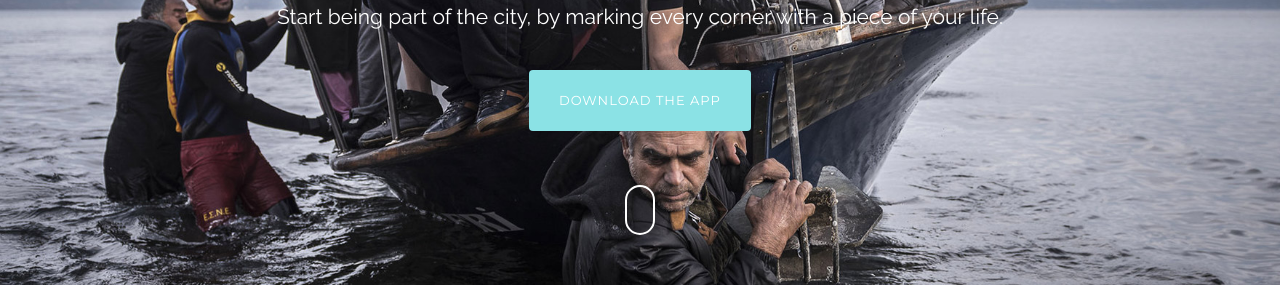
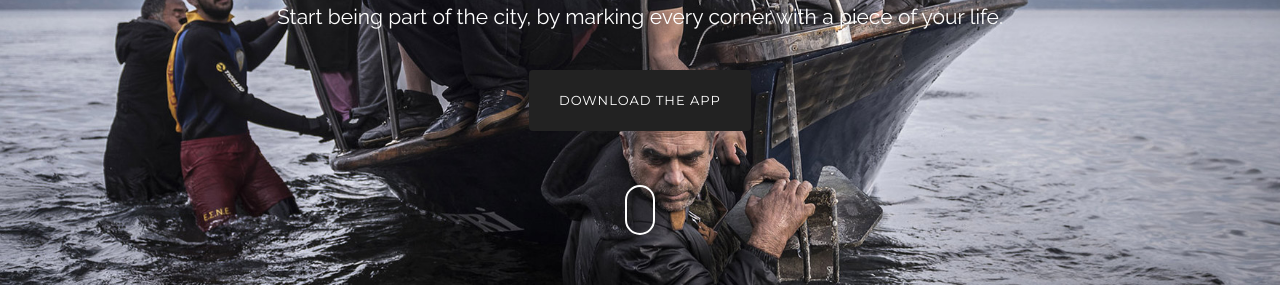
Before and after one commit to beeva-jesusmartin/stories, a plain HTML site: page index.html in a window 1280 px wide. In both pictures the pointer is over the button 639 px from the left and 615 px from the top of the page. Shown: the part 515-800 px from the top of the page. Drawn offline with nearby package versions, Linux system fonts and the light colour scheme.

Commit message:
cambio boton

```diff
--- a/css/main.css
+++ b/css/main.css
@@ -132,7 +132,7 @@ a:hover, a:focus {
 }
 
 .btn-primary:hover, .btn-primary:focus, .btn-primary:active, .btn-primary.active {
-  background-color: #8be2e5;
+  background-color: #222222;
   color: #ffffff;
   -webkit-transition: all 0.35s ease-in-out;
   -moz-transition: all 0.35s ease-in-out;
```
